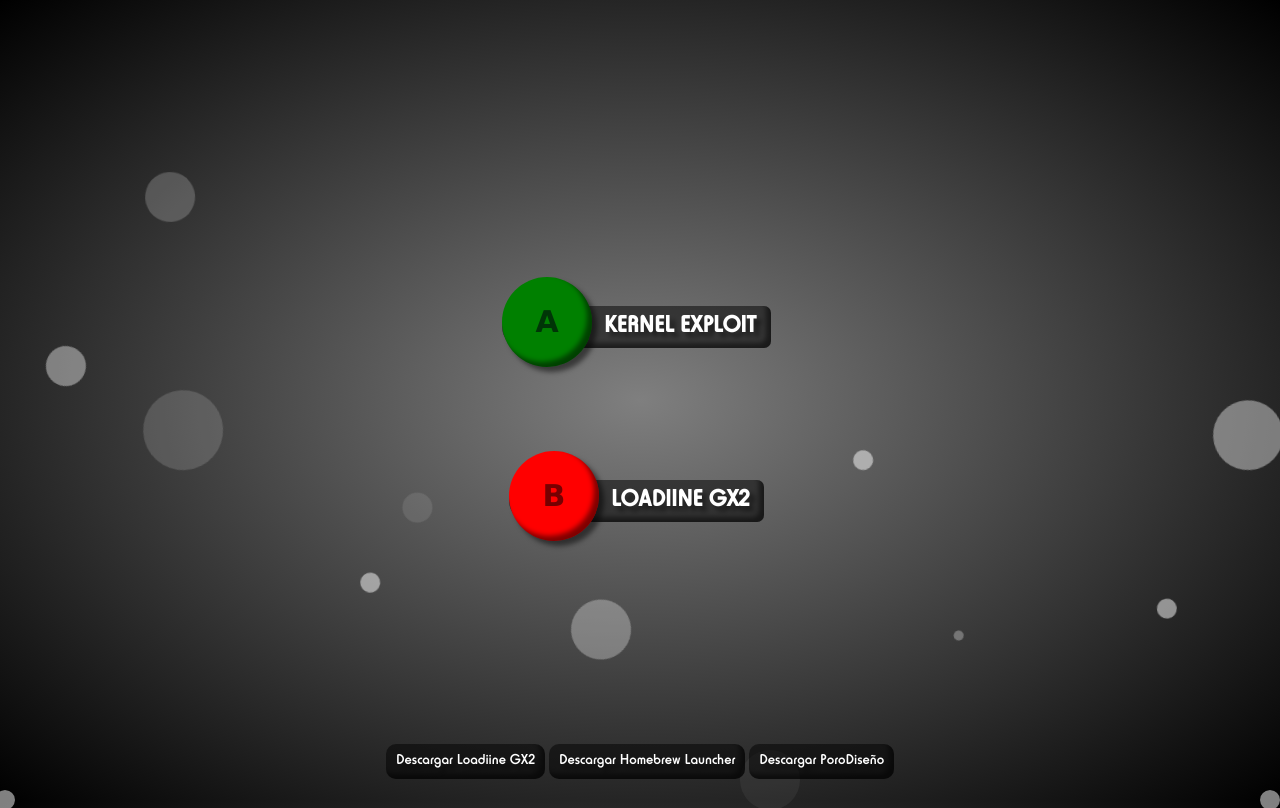
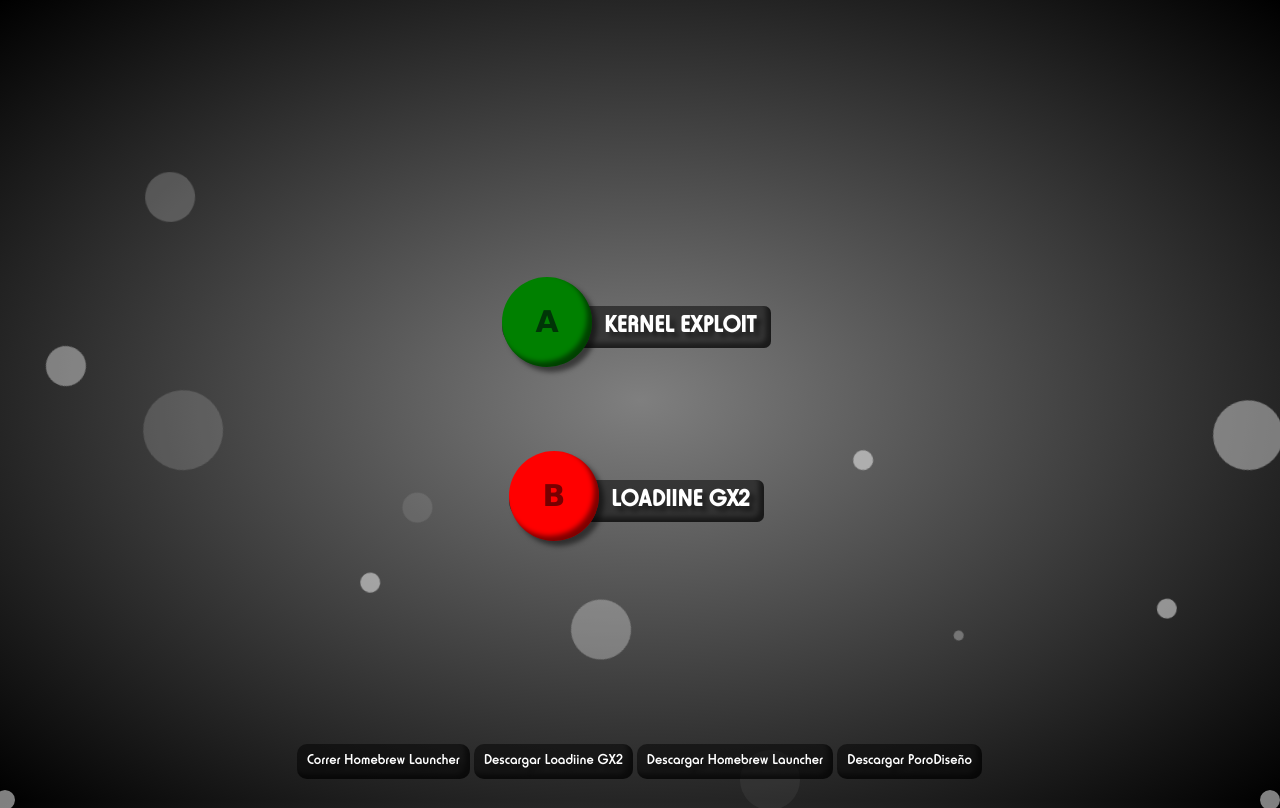
Before and after one commit to PorotoX/PoroDisenio, a plain HTML site: page index.html in a window 1280 px wide. Drawn offline with Linux system fonts and the light colour scheme.

Commit message:
Add files via upload
Agrega posibilidad de correr Homebrew Launcher.

```diff
--- a/index.html
+++ b/index.html
@@ -287,7 +287,7 @@
 				position:fixed;
 				bottom:5px;
 				left:50%;
-				margin-left:-254px;
+				margin-left:-343px;
 			}
 			.descargas p a{
 				font-family: horatio, Geneva, Arial, Helvetica, sans-serif;
@@ -321,6 +321,7 @@
 
         <div class="descargas">
         	<p>
+            	<a href="hbl/">Correr Homebrew Launcher</a>
             	<a href="https://github.com/dimok789/loadiine_gx2/releases" target="_blank">Descargar Loadiine GX2</a>
             	<a href="https://github.com/dimok789/homebrew_launcher/releases" target="_blank">Descargar Homebrew Launcher</a>
             	<a href="https://github.com/PorotoX/PoroDisenio/releases" target="_blank">Descargar PoroDise&ntilde;o</a>
```
